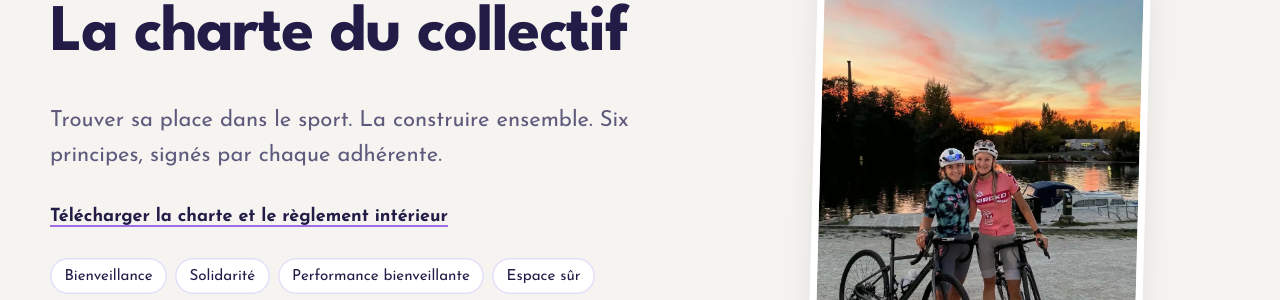
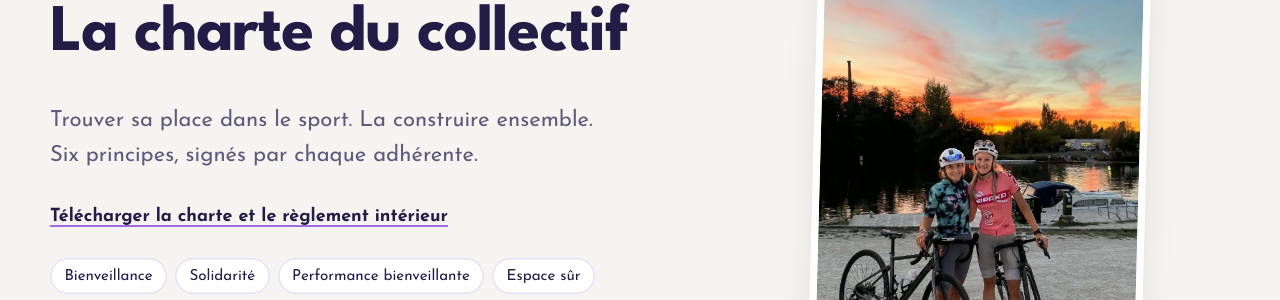
Before and after one commit to Anotreplace/anotreplace.github.io, a Jekyll site: the page built from charte/index.html, in a window 1280 px wide and 900 px high. Shown: the part 298-598 px from the top of the window. Built offline with Jekyll 4.4.1, drawn with Linux system fonts in a browser that asks for light colours.

Commit message:
Charte : retour à la ligne dans l'introduction ; Adhésion : « Rejoins le collectif »
Co-Authored-By: Claude Opus 5.5 <noreply@anthropic.com>

```diff
--- a/adhesion/index.html
+++ b/adhesion/index.html
@@ -52,7 +52,7 @@ body_class: "no-mobile-cta"
     <ol class="steps steps--3">
       <li><h3>Teste une séance</h3><p>Un message sur Instagram ou un mail, et viens t'entraîner avec nous.</p></li>
       <li><h3>Signe ton dossier en ligne</h3><p>Tu lis, tu acceptes, tu signes une seule fois. Rien à imprimer.</p></li>
-      <li><h3>Rejoins la bande</h3><p>Tu règles ta cotisation, on valide ton dossier. Ta saison commence.</p></li>
+      <li><h3>Rejoins le collectif</h3><p>Tu règles ta cotisation, on valide ton dossier. Ta saison commence.</p></li>
     </ol>
     <div class="actions"><a class="btn" href="#dossier">J'adhère</a><a class="link-arrow" href="/charte/">Lire la charte</a></div>
   </div>
--- a/charte/index.html
+++ b/charte/index.html
@@ -8,7 +8,7 @@ description: "Bienveillance, solidarité, performance sans comparaison, espace s
   <div class="wrap">
     <div>
       <h1>La charte du collectif</h1>
-      <p class="lead">Trouver sa place dans le sport. La construire ensemble. Six principes, signés par chaque adhérente.</p>
+      <p class="lead">Trouver sa place dans le sport. La construire ensemble.<br>Six principes, signés par chaque adhérente.</p>
       <p><a class="link-arrow" href="#documents">Télécharger la charte et le règlement intérieur</a></p>
       <ul class="tags"><li>Bienveillance</li><li>Solidarité</li><li>Performance bienveillante</li><li>Espace sûr</li><li>Contribution</li><li>Préserver l'esprit</li></ul>
     </div>
```
